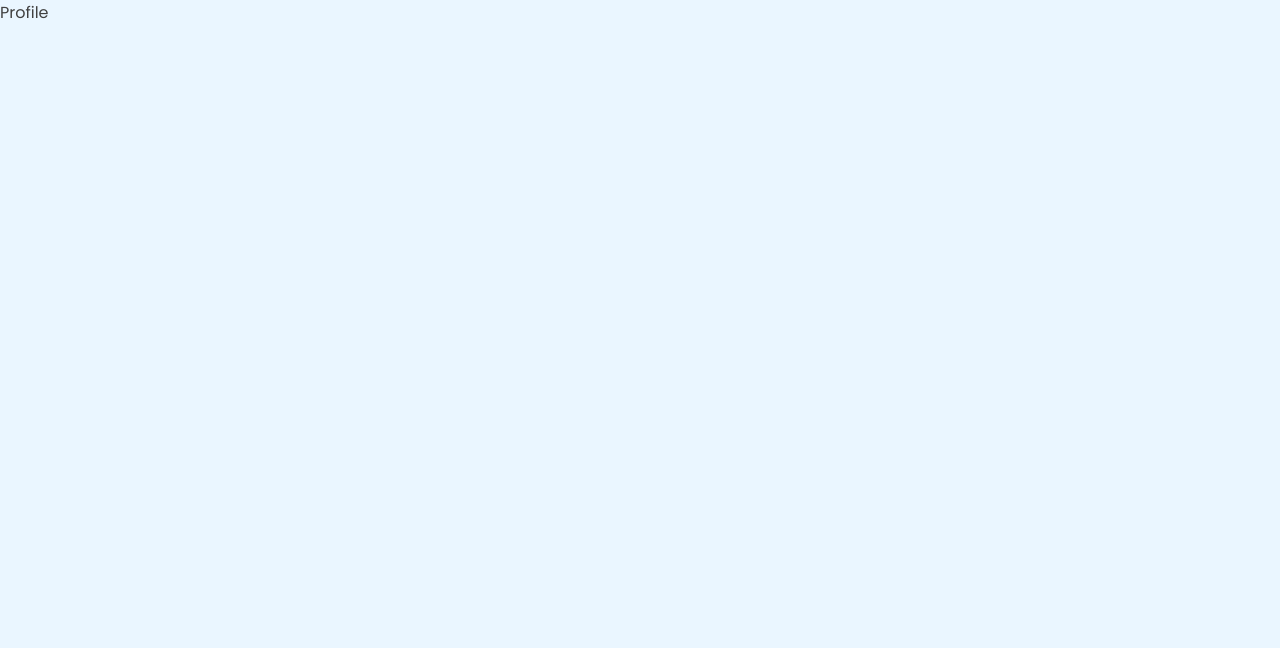
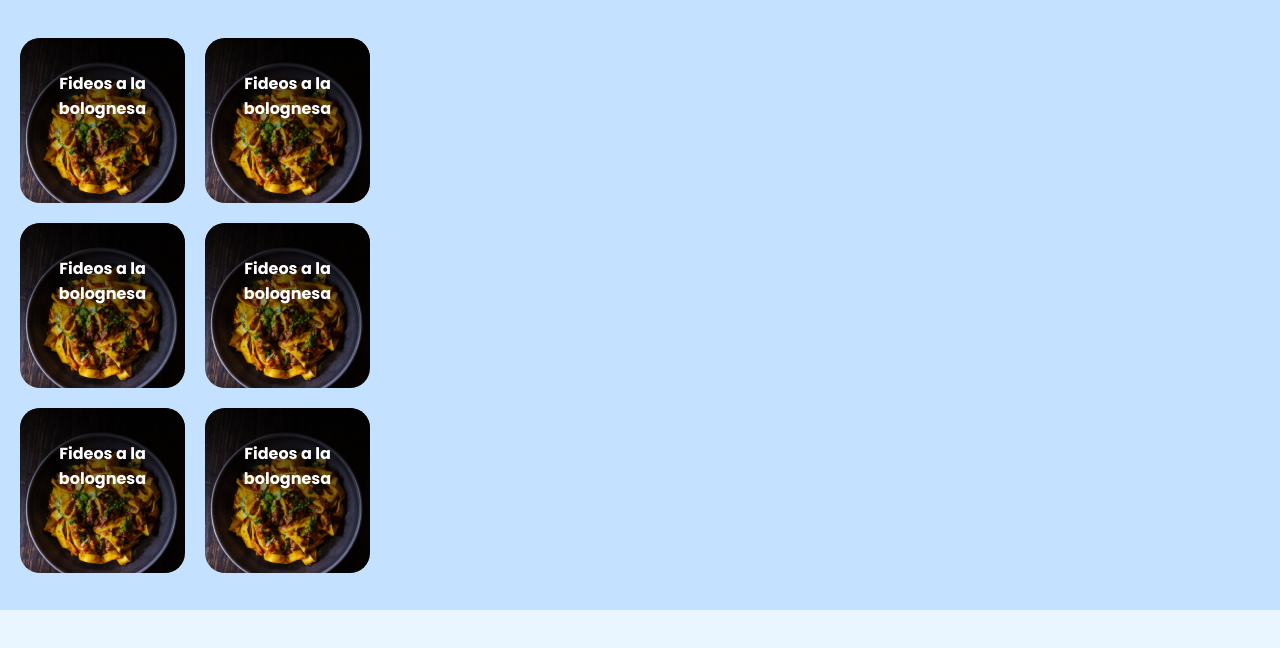
Before and after one commit to factoriaf5-p52/front-recette-social-recetasreactivas, a React (Create React App) app: page /Profile in a window 1280 px wide. Shown: the top 648 px of the page. Built offline with nearby package versions, Linux system fonts and the light colour scheme.

Commit message:
recipe pic card done - grid of profile done

```diff
--- a/src/Pages/Profile/Profile.tsx
+++ b/src/Pages/Profile/Profile.tsx
@@ -1,11 +1,22 @@
-import { ProfileStyle } from './profileStyle'
+import { RecipePicCard } from '../../components/elements/index'
+import { FeedContainer, Grid, ProfileStyle } from './profileStyle'
 
 const Profile = () =>  {
 
     return (
     <>
-    <ProfileStyle>Profile</ProfileStyle>
-
+    <ProfileStyle>
+        <FeedContainer>
+            <Grid>
+                <RecipePicCard/>
+                <RecipePicCard/>
+                <RecipePicCard/>
+                <RecipePicCard/>
+                <RecipePicCard/>
+                <RecipePicCard/>
+            </Grid>
+        </FeedContainer>
+    </ProfileStyle>
     </>
     )
 
--- a/src/Pages/Profile/profileStyle.tsx
+++ b/src/Pages/Profile/profileStyle.tsx
@@ -3,3 +3,16 @@ import styled from "styled-components";
 export const ProfileStyle = styled.div`
 
 `
+export const FeedContainer = styled.div`
+background-color: var(--color-white-secondary);
+height: 610px;
+width: 100%;
+display: flex;
+align-items: center;
+`
+export const Grid = styled.div`
+display: grid;
+grid-template-columns: 1fr 1fr;
+gap: 20px;
+margin: 20px;
+`
--- a/src/components/elements/RecipePicCard/RecipePicCard.tsx
+++ b/src/components/elements/RecipePicCard/RecipePicCard.tsx
@@ -1,10 +1,17 @@
-import { RecipePicCardStyle } from './recipePicCardStyle'
+import {  RecipePicCardStyle } from './recipePicCardStyle'
+import foodPic from './../../../assets/foodPic.svg'
+import { Title } from '../RecipePicCard/recipePicCardStyle'
 
 const RecipePicCard = () =>  {
 
     return (
     <>
-    <RecipePicCardStyle></RecipePicCardStyle>
+    <RecipePicCardStyle>
+       <div className="gradient">
+        <img src={foodPic} alt="" />
+        </div>
+        <Title>Fideos a la bolognesa</Title>
+    </RecipePicCardStyle>
     </>
     )
 
--- a/src/components/elements/RecipePicCard/recipePicCardStyle.tsx
+++ b/src/components/elements/RecipePicCard/recipePicCardStyle.tsx
@@ -1,4 +1,42 @@
 import styled from "styled-components";
 
 export const RecipePicCardStyle = styled.div`
+position: relative;
+text-align: center;
+width: 165px;
+height: 165px;
+overflow: hidden;
+border-radius: 20px;
+img {
+width: 100%;
+height: 100%;
+object-fit: cover;
+}
+.gradient{
+    position: relative;
+
+}
+.gradient::after{
+    content: "";
+    position: absolute;
+    left: 0;
+    top: 0;
+    width: 100%;
+    height: 100%;
+
+    background: linear-gradient(190deg, rgba(0,0,0,1) 0%, rgba(253,255,255,0) 70%);
+}
 `
+export const Title = styled.h1`
+position: absolute;
+top: 70%;
+left: 50%;
+transform: translate(-50%, -50%);
+z-index: 1;
+font-weight: 700;
+font-size: 16px;
+text-align: center;
+color: #FFFFFF;
+width: 100%;
+height: 100%;
+`
```
